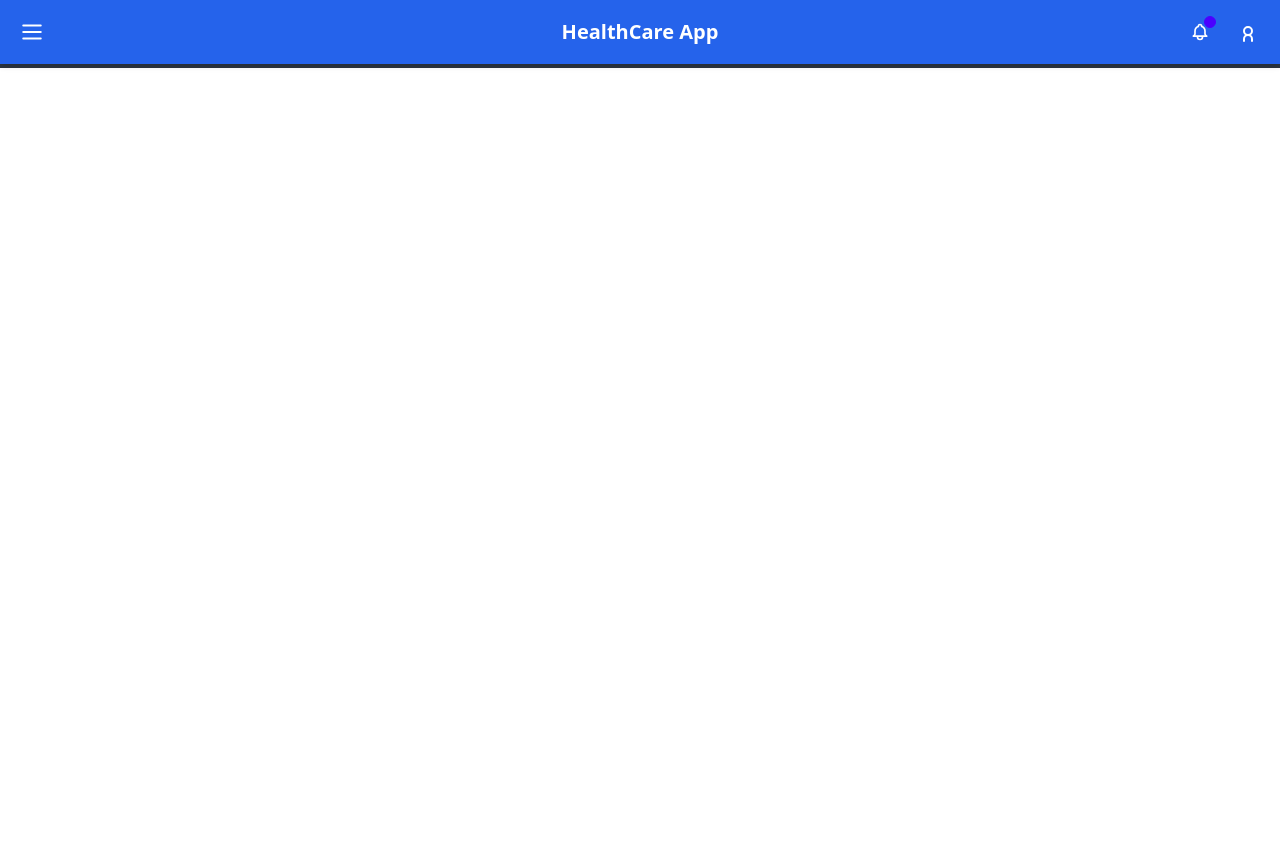
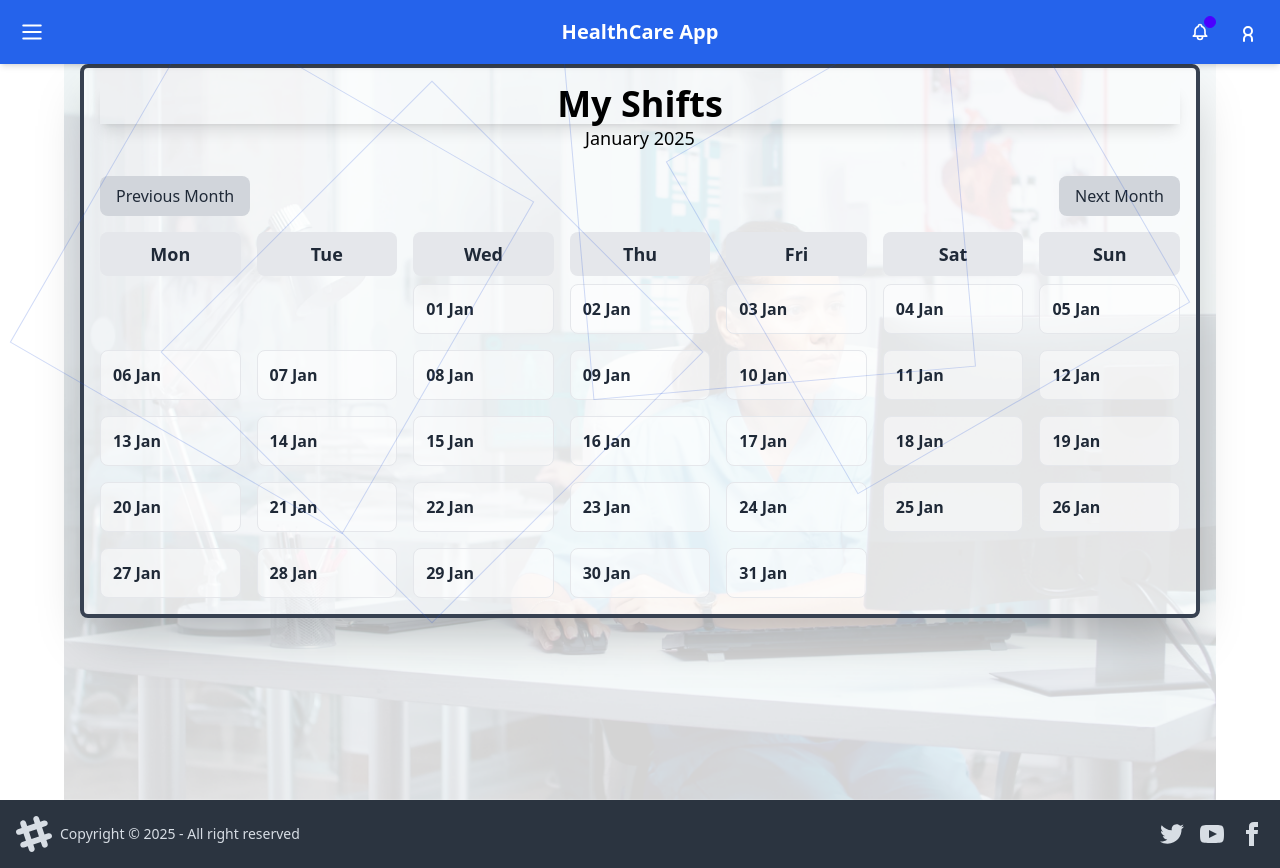
Before and after one commit to LDS-E/Schedule_Frontend, a React (Vite) app: page /MyShifts in a window 1280 px wide. Before the commit the page ends 800 px from the top, so only its background shows below. Built offline with nearby package versions, Linux system fonts and the light colour scheme.

Commit message:
Nurse shifts components

```diff
--- a/src/App.jsx
+++ b/src/App.jsx
@@ -6,6 +6,7 @@ import MenuProfile from "./pages/MenuProfile";
 import Login from "./pages/Login";
 import RegisterBasic from "./pages/RegisterBasic";
 import ShiftApproval from "./pages/nurse/ShiftApproval";
+import MyShifts from "./pages/nurse/MyShifts";
 import MainHeader from "./components/MainHeader";
 import Footer from "./components/Footer";
 import ShiftScheduler from "./pages/chief/ShiftScheduler";
@@ -13,6 +14,7 @@ import MyTeam from "./pages/chief/MyTeam";
 import TeamShifts from "./pages/chief/TeamShifts";
 import AccountSettings from "./pages/AccountSettings";
 import usersData from "./data/users.json";
+
 import "./App.css";
 
 const App = () => {
@@ -69,6 +71,7 @@ const App = () => {
           <Route path="/RegisterBasic" element={<RegisterBasic />} />
           <Route path="/ShiftScheduler" element={<ShiftScheduler />} />
           <Route path="/ShiftApproval" element={<ShiftApproval />} />
+          <Route path="/MyShifts" element={<MyShifts />} />
           <Route path="/MyTeam" element={<MyTeam />} />
           <Route path="/TeamShifts" element={<TeamShifts />} />
           <Route
--- a/src/components/MenuProfileCards.jsx
+++ b/src/components/MenuProfileCards.jsx
@@ -5,7 +5,7 @@ const MenuProfileCards = ({ userType }) => {
   const navigate = useNavigate();
 
   const cards = [
-    { title: "My Team Shifts", color: "bg-blue-500", route: "/TeamShiftsPage" },
+    { title: "My Team Shifts", color: "bg-blue-500", route: "/TeamShifts" },
     { title: "Schedule Plan", color: "bg-blue-500", route: "/ShiftScheduler" },
     { title: "My Team", color: "bg-blue-500", route: "/MyTeam" },
   ];
--- a/src/pages/chief/TeamShifts.jsx
+++ b/src/pages/chief/TeamShifts.jsx
@@ -17,7 +17,7 @@ const shiftColors = {
   halfday: "bg-green-300 text-white", // Green for half-day shifts
 };
 
-const TeamShiftsPage = () => {
+const TeamShifts = () => {
   const [currentMonth, setCurrentMonth] = useState(new Date());
 
   const weekDays = ["Mon", "Tue", "Wed", "Thu", "Fri", "Sat", "Sun"];
@@ -182,4 +182,4 @@ const TeamShiftsPage = () => {
   );
 };
 
-export default TeamShiftsPage;
+export default TeamShifts;
--- a/src/pages/nurse/MyShifts.jsx
+++ b/src/pages/nurse/MyShifts.jsx
@@ -1 +1,131 @@
 // MyShifts.js ⬅️ (New) For nurses to see their shifts
+import React, { useState } from "react";
+import {
+  startOfMonth,
+  endOfMonth,
+  eachDayOfInterval,
+  format,
+  getDay,
+  addMonths,
+  subMonths,
+} from "date-fns";
+import shiftsData from "../../data/shifts.json";
+import usersData from "../../data/users.json";
+
+const shiftColors = {
+  night: "bg-blue-500 text-white",
+  day: "bg-pink-300 text-white",
+  halfday: "bg-green-300 text-white",
+};
+
+const MyShifts = ({ loggedInNurseId }) => {
+  const [currentMonth, setCurrentMonth] = useState(new Date());
+
+  const weekDays = ["Mon", "Tue", "Wed", "Thu", "Fri", "Sat", "Sun"];
+
+  const handleNextMonth = () => setCurrentMonth(addMonths(currentMonth, 1));
+  const handlePreviousMonth = () => setCurrentMonth(subMonths(currentMonth, 1));
+
+  const getFirstDayOfMonth = (month) => {
+    const day = getDay(startOfMonth(month));
+    return day === 0 ? 6 : day - 1;
+  };
+
+  const normalizeShiftType = (shiftType) =>
+    shiftType.toLowerCase().replace(" ", "");
+
+  const generateDaysGrid = (month) => {
+    const firstDayOfMonth = getFirstDayOfMonth(month);
+    const totalDaysInMonth = eachDayOfInterval({
+      start: startOfMonth(month),
+      end: endOfMonth(month),
+    });
+
+    const emptyDays = new Array(firstDayOfMonth).fill(null);
+    return [...emptyDays, ...totalDaysInMonth];
+  };
+
+  return (
+    <div className="max-w-6xl mx-auto p-4 flex gap-6 bg-[url('./src/backgrounds/2.png')] min-h-screen flex-col bg-cover bg-center">
+      {/* Background */}
+      <div className="absolute inset-0 pointer-events-none">
+        <div className="absolute w-96 h-96 border border-blue-700 opacity-20 rotate-[30deg] top-20 left-20"></div>
+        <div className="absolute w-96 h-96 border border-blue-700 opacity-20 rotate-[45deg] top-40 left-60"></div>
+        <div className="absolute w-96 h-96 border border-blue-700 opacity-20 rotate-[60deg] top-10 right-40"></div>
+        <div className="absolute w-96 h-96 border border-blue-700 opacity-20 rotate-[85deg] top-30 right-80"></div>
+      </div>
+      <div className="text-center mb-6"></div>
+
+      {/* Calendar */}
+      <div className="border-4 border-gray-700 shadow-2xl bg-white/35 p-4 rounded-lg">
+        {/* Header */}
+        <div className="text-center mb-6">
+          <h1 className="text-4xl font-bold text-black shadow-lg">My Shifts</h1>
+          <p className="text-lg text-black">
+            {format(currentMonth, "MMMM yyyy")}
+          </p>
+        </div>
+
+        {/* Navigation */}
+        <div className="flex justify-between mb-4">
+          <button
+            className="px-4 py-2 bg-gray-300 rounded-lg hover:bg-gray-400"
+            onClick={handlePreviousMonth}
+          >
+            Previous Month
+          </button>
+          <button
+            className="px-4 py-2 bg-gray-300 rounded-lg hover:bg-gray-400"
+            onClick={handleNextMonth}
+          >
+            Next Month
+          </button>
+        </div>
+
+        {/* Days of the week */}
+        <div className="grid grid-cols-7 gap-4 text-center font-bold text-lg">
+          {weekDays.map((day) => (
+            <div key={day} className="p-2 bg-gray-200 rounded-lg">
+              {day}
+            </div>
+          ))}
+        </div>
+
+        {/* Days in the month */}
+        <div className="grid grid-cols-7 gap-4 mt-2">
+          {generateDaysGrid(currentMonth).map((day, index) => {
+            if (!day) return <div key={index} className="p-3"></div>;
+            return (
+              <div key={day} className="p-3 border rounded-lg bg-white/50">
+                <p className="font-bold">{format(day, "dd MMM")}</p>
+                {shiftsData
+                  .filter(
+                    (shift) =>
+                      shift.date === format(day, "yyyy-MM-dd") &&
+                      shift.nurseId === loggedInNurseId
+                  )
+                  .map((shift) => {
+                    const normalizedShiftType = normalizeShiftType(
+                      shift.shiftType
+                    );
+                    return (
+                      <div
+                        key={shift.date + shift.nurseId + shift.shiftType}
+                        className={`p-2 my-1 rounded-md ${
+                          shiftColors[normalizedShiftType] || "bg-gray-300"
+                        }`}
+                      >
+                        <p>{shift.shiftType} shift</p>
+                      </div>
+                    );
+                  })}
+              </div>
+            );
+          })}
+        </div>
+      </div>
+    </div>
+  );
+};
+
+export default MyShifts;
--- a/src/pages/nurse/ShiftApproval.jsx
+++ b/src/pages/nurse/ShiftApproval.jsx
@@ -1,24 +1,124 @@
-// ShiftApproval.js ⬅️ (New) For nurses to approve or refuse shift plan from chief
+import React, { useState, useEffect } from "react";
+import { useNavigate } from "react-router-dom";
 
-// import ShiftNurseApproval from "../../components/ShiftNurseApproval";
+const ShiftApproval = ({ currentUser }) => {
+  const navigate = useNavigate();
+  const [shifts, setShifts] = useState([]);
 
-const ShiftApproval = ({ shifts }) => {
-  const handleApprove = (day) => {
-    alert(`Shift on day ${day} approved!`);
-  };
+  useEffect(() => {
+    if (currentUser && (nurseType === "RN" || nurseType === "LPN")) {
+      const storedShifts = JSON.parse(localStorage.getItem("shifts")) || [];
+      const userShifts = storedShifts.filter(
+        (shift) => shift.nurseId === currentUser.id
+      );
+      setShifts(userShifts);
+    } else {
+      navigate("/login"); // Redirect to login if the user is not authorized
+    }
+  }, [currentUser, navigate]);
 
-  const handleEdit = (day, justification) => {
-    alert(
-      `Request to edit shift on day ${day} sent! Justification: ${justification}`
-    );
+  const currentDate = new Date();
+  const month = currentDate.toLocaleString("default", { month: "long" });
+  const year = currentDate.getFullYear();
+  const daysInMonth = new Date(year, currentDate.getMonth() + 1, 0).getDate();
+
+  // Adjust for Monday as the first day of the week
+  const firstDayOfMonth =
+    (new Date(year, currentDate.getMonth(), 1).getDay() + 6) % 7;
+
+  const renderCalendarDays = () => {
+    const days = [];
+
+    // Add empty days for padding (to align the first day of the month correctly)
+    for (let i = 0; i < firstDayOfMonth; i++) {
+      days.push(<div key={`empty-${i}`} className="h-24 bg-gray-50"></div>);
+    }
+
+    // Add actual days
+    for (let day = 1; day <= daysInMonth; day++) {
+      const date = new Date(year, currentDate.getMonth(), day);
+      const userShifts = shifts.filter(
+        (shift) => new Date(shift.date).toDateString() === date.toDateString()
+      );
+
+      days.push(
+        <div
+          key={day}
+          className="relative h-24 border bg-white px-4 py-2 text-sm"
+        >
+          <span className="absolute top-2 left-2 font-semibold">{day}</span>
+          {userShifts.map((shift, index) => (
+            <div
+              key={index}
+              className="mt-2 bg-blue-500 text-white rounded px-2 py-1 text-xs"
+            >
+              {shift.shiftType}
+            </div>
+          ))}
+        </div>
+      );
+    }
+
+    // Add empty days to fill the last row
+    const totalCells = firstDayOfMonth + daysInMonth;
+    const emptyCells = 42 - totalCells;
+    for (let i = 0; i < emptyCells; i++) {
+      days.push(<div key={`empty-end-${i}`} className="h-24 bg-gray-50"></div>);
+    }
+
+    return days;
   };
 
   return (
-    <ShiftNurseApproval
-      shifts={shifts}
-      onApprove={handleApprove}
-      onEdit={handleEdit}
-    />
+    //<div className="relative min-h-screen bg-gray-100 flex flex-col">
+    <div className="max-w-6xl mx-auto p-4 flex gap-6 bg-[url('./src/backgrounds/3.png')] min-h-screen flex-col">
+      {/* Background */}
+      <div className="absolute inset-0 pointer-events-none">
+        <div className="absolute w-96 h-96 border border-blue-700 opacity-20 rotate-[30deg] top-20 left-20"></div>
+        <div className="absolute w-96 h-96 border border-blue-700 opacity-20 rotate-[45deg] top-40 left-60"></div>
+        <div className="absolute w-96 h-96 border border-blue-700 opacity-20 rotate-[60deg] top-10 right-40"></div>
+        <div className="absolute w-96 h-96 border border-blue-700 opacity-20 rotate-[85deg] top-30 right-80"></div>
+      </div>
+      {/* Header */}
+      <div className="text-center py-6">
+        <h1 className="text-3xl font-semibold text-gray-800">
+          {month} {year} - Scheduled Shifts
+        </h1>
+      </div>
+
+      {/* Calendar Section */}
+      <div className="max-w-5xl mx-auto px-4">
+        <div className="bg-white rounded-lg shadow overflow-hidden">
+          {/* Weekday headers */}
+          <div className="grid grid-cols-7 bg-gray-50 text-sm font-medium text-gray-500">
+            {"Mon Tue Wed Thu Fri Sat Sun".split(" ").map((day) => (
+              <div
+                key={day}
+                className="py-2 px-4 text-center border-b border-gray-200"
+              >
+                {day}
+              </div>
+            ))}
+          </div>
+
+          {/* Days of the month */}
+          <div className="grid grid-cols-7 text-sm">{renderCalendarDays()}</div>
+        </div>
+      </div>
+
+      {/* Buttons Section */}
+      <div className="flex justify-center gap-4 mt-6">
+        <button
+          className="btn text-black bg-gray-300 hover:text-purple-500 hover:bg-gray-200 px-4 py-2 rounded-md"
+          onClick={() => navigate("/edit-shifts")}
+        >
+          Edit
+        </button>
+        <button className="btn text-black bg-gray-300 hover:text-purple-500 hover:bg-gray-200 px-4 py-2 rounded-md">
+          Approve
+        </button>
+      </div>
+    </div>
   );
 };
 
```
